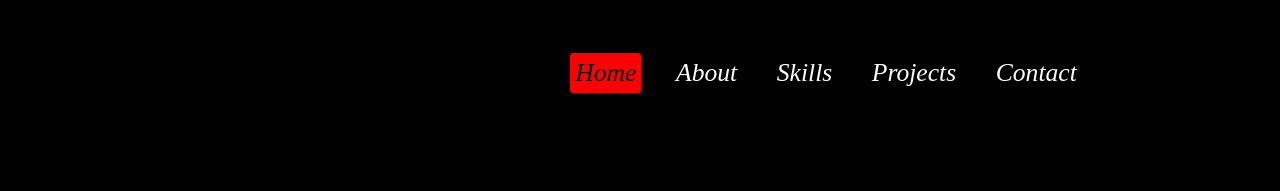
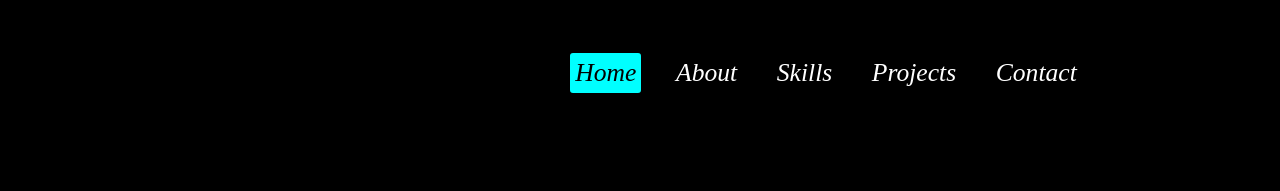
Before and after one commit to Ayyappa-915/PORTFOLIO-915, a website: page public/index.html in a window 1280 px wide. In both pictures the pointer is over the button "Home". Shown: the top 191 px of the page. Drawn offline with Linux system fonts and the light colour scheme.

Commit message:
Update index.css

```diff
--- a/public/CSS/index.css
+++ b/public/CSS/index.css
@@ -44,12 +44,12 @@ button
 }
 button:hover
 {
-    background-color: red;
+    background-color: aqua;
     color:black;
 }
 button:focus
 {
-    background-color: rgba(29, 178, 236, 0.568);
+    background-color: aqua;
     color:black;
 }
 img
```
